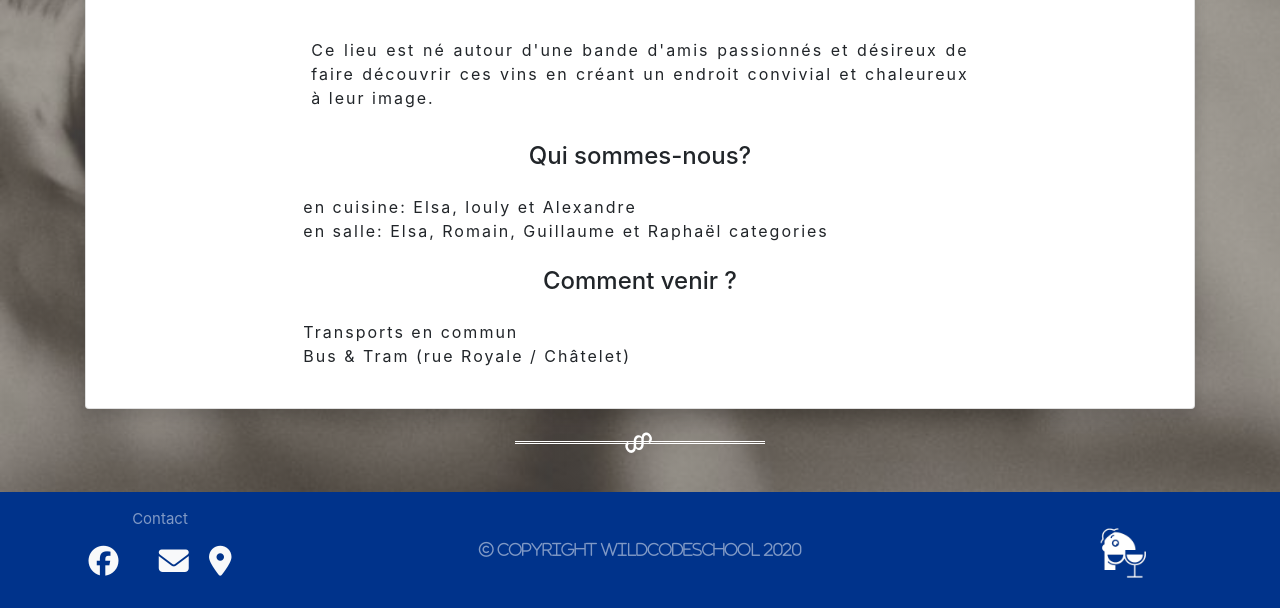
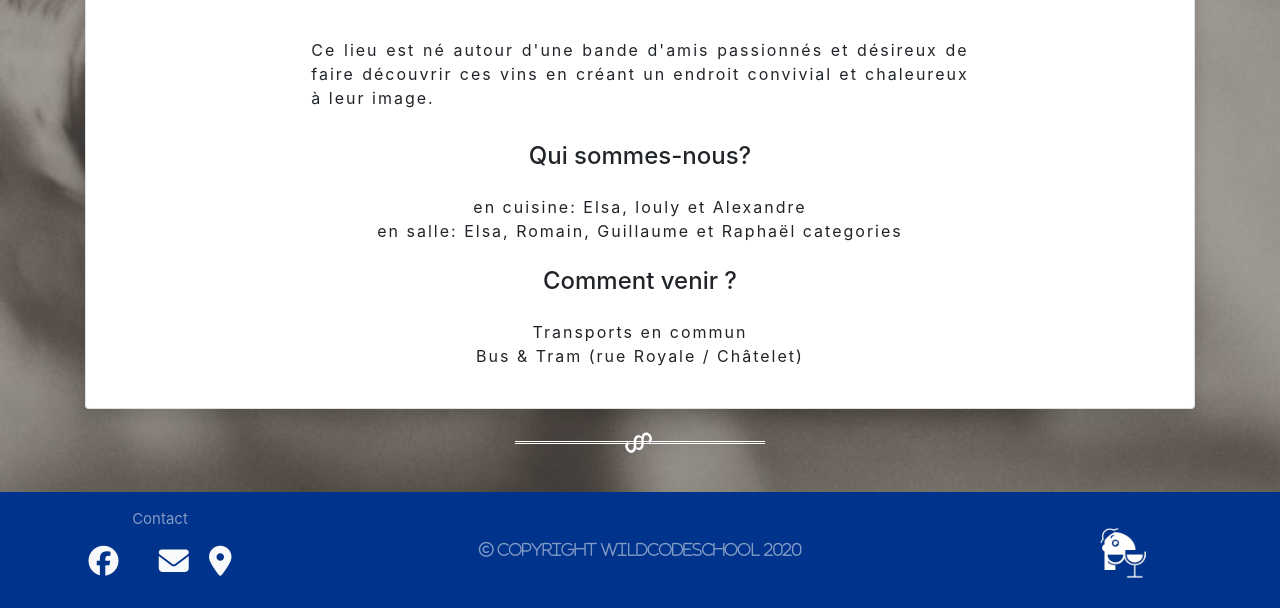
Before and after one commit to fredericbertrand/becsaVin, a Django app: page /propos/ in a window 1280 px wide. Shown: the part 865-1473 px from the top of the page. Run offline with Django 3.2, Linux system fonts and the light colour scheme; some libraries are stand-ins or nearby versions.

Commit message:
correction bug texte a propos

```diff
--- a/becsavin/main_app/templates/main_app/propos.html
+++ b/becsavin/main_app/templates/main_app/propos.html
@@ -29,13 +29,13 @@
                             en créant un endroit convivial et chaleureux à leur image.
                         </P>
                         <h4 class="card-title text-center mt-2">Qui sommes-nous?</h4>
-                        <p class="card-text text-justify mt-4 my-4 mx-2 "> en cuisine: Elsa, louly et Alexandre</br>
+                        <p class="card-text text-center mt-4 my-4 mx-2 "> en cuisine: Elsa, louly et Alexandre</br>
                             en salle: Elsa, Romain, Guillaume et Raphaël
                             categories
                         </p>
 
                         <h4 class="card-title text-center mt-2">Comment venir ?</h4>
-                        <p class="card-text text-justify mt-4 my-4 mx-2 "> Transports en commun</br>
+                        <p class="card-text text-center mt-4 my-4 mx-2 "> Transports en commun</br>
                             Bus & Tram (rue Royale / Châtelet)
                         </p>
                     </div>
```
